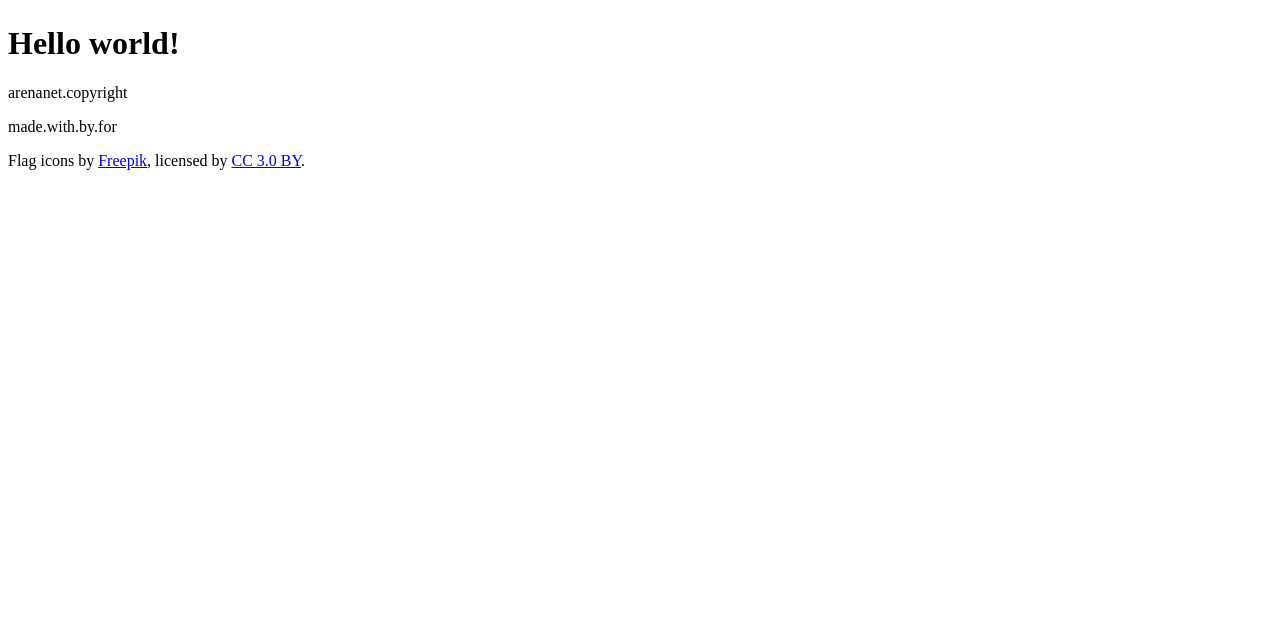
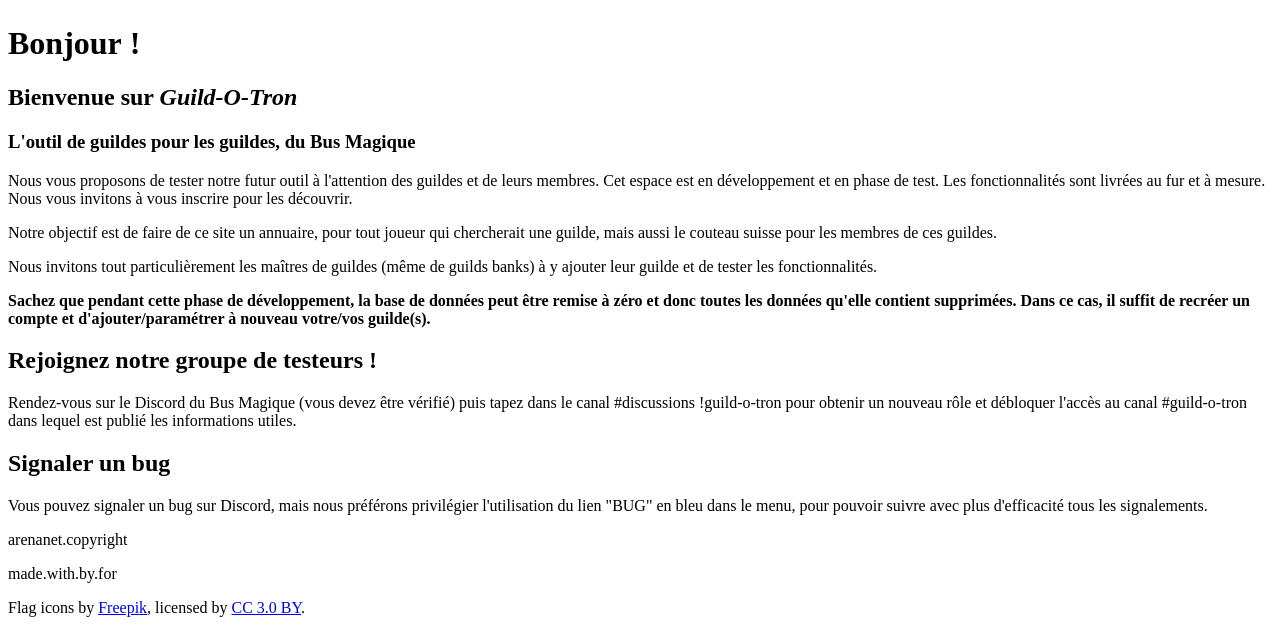
Before and after one commit to thoanny/guild-o-tron, a Symfony app: template templates/homepage/index.html.twig in a window 1280 px wide. Shown: the part 1648-2281 px from the top of the page. Before the commit the page ends 1818 px from the top, so only its background shows below. Run offline with Twig, Linux system fonts and the light colour scheme; the template is opened without the code that fills it, so the values that code supplies are empty; some libraries are stand-ins or nearby versions.

Commit message:
Updated homepage

```diff
--- a/templates/homepage/index.html.twig
+++ b/templates/homepage/index.html.twig
@@ -3,6 +3,29 @@
 {% block title %}Hello!{% endblock %}
 
 {% block body %}
-<h1>Hello world!</h1>
+
+<div class="wrap">
+  <h1>Bonjour&nbsp;!</h1>
+
+  <h2>Bienvenue sur <em>Guild-O-Tron</em></h2>
+  <h3>L'outil de guildes pour les guildes, du Bus Magique</h3>
+
+  <p>Nous vous proposons de tester notre futur outil à l'attention des guildes et de leurs membres. Cet espace est en développement et en phase de test. Les fonctionnalités sont livrées au fur et à mesure. Nous vous invitons à vous inscrire pour les découvrir.</p>
+
+  <p>Notre objectif est de faire de ce site un annuaire, pour tout joueur qui chercherait une guilde, mais aussi le couteau suisse pour les membres de ces guildes.</p>
+
+  <p>Nous invitons tout particulièrement les maîtres de guildes (même de guilds banks) à y ajouter leur guilde et de tester les fonctionnalités.</p>
+
+  <p><strong>Sachez que pendant cette phase de développement, la base de données peut être remise à zéro et donc toutes les données qu'elle contient supprimées. Dans ce cas, il suffit de recréer un compte et d'ajouter/paramétrer à nouveau votre/vos guilde(s).</strong></p>
+
+  <h2>Rejoignez notre groupe de testeurs !</h2>
+
+  <p>Rendez-vous sur le Discord du Bus Magique (vous devez être vérifié) puis tapez dans le canal #discussions !guild-o-tron pour obtenir un nouveau rôle et débloquer l'accès au canal #guild-o-tron dans lequel est publié les informations utiles.</p>
+
+  <h2>Signaler un bug</h2>
+
+  <p>Vous pouvez signaler un bug sur Discord, mais nous préférons privilégier l'utilisation du lien "BUG" en bleu dans le menu, pour pouvoir suivre avec plus d'efficacité tous les signalements.</p>
+
+</div>
 
 {% endblock %}
```
